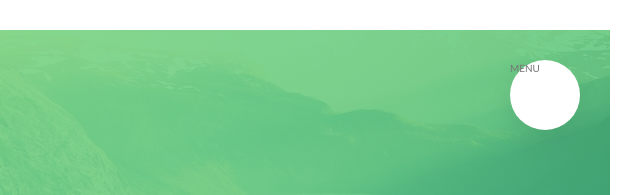
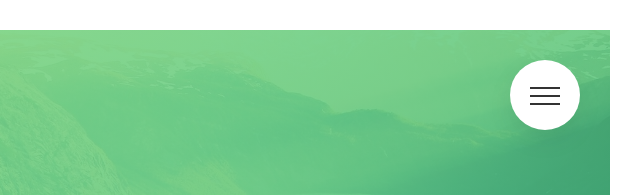
Before and after one commit to jimmyayo/Natours, a website: page index.html in a window 1280 px wide. Shown: the top 195 px of the page, 640-1280 px from the left. Drawn offline with Linux system fonts and the light colour scheme.

Commit message:
finish nav popup effects

```diff
--- a/index.html
+++ b/index.html
@@ -18,7 +18,9 @@
     <div class="navigation">
         <input type="checkbox" class="navigation__checkbox" id="navi-toggle">
 
-        <label for="navi-toggle" class="navigation__button">MENU</label>
+        <label for="navi-toggle" class="navigation__button">
+            <span class="navigation__icon">&nbsp;</span>
+        </label>
         <div class="navigation__background">&nbsp;</div>
         <nav class="navigation__nav">
             <ul class="navigation__list">
--- a/sass/layout/_navigation.scss
+++ b/sass/layout/_navigation.scss
@@ -6,6 +6,7 @@
 
    &__button {
       background-color: $color-white;
+      text-align: center;
       height: 7rem;
       width:7rem;
       position: fixed;
@@ -13,6 +14,7 @@
       right: 6rem;
       border-radius: 50%;
       z-index: 2000;
+      cursor: pointer;
    }
 
    &__background {
@@ -91,4 +93,51 @@
       opacity: 1;
       width: 100%;
    }
+
+   // ICON
+   &__icon {
+      position: relative;
+      margin-top: 3.5rem;
+      &,
+      &::before,
+      &::after {
+         width: 3rem;
+         height: 2px;
+         background-color: $color-gray-dark-3;
+         display: inline-block;
+
+      }
+      &::before,
+      &::after {
+         content: "";
+         left: 0;
+         position: absolute;
+         transition: all .2s;
+      }
+      &::before {
+         top: -.8rem;
+      }
+      &::after {
+         top: .8rem;
+      }
+   }
+
+   &__button:hover &__icon::before {
+      top: -1rem;
+   }
+   &__button:hover &__icon::after {
+      top: 1rem;
+   }
+
+   &__checkbox:checked + &__button &__icon {
+      background-color: transparent;
+   }
+   &__checkbox:checked + &__button &__icon::before {
+      top: 0;
+      transform: rotate(135deg);
+   }
+   &__checkbox:checked + &__button &__icon::after {
+      top: 0;
+      transform: rotate(-135deg);
+   }
 }
```
Also changed, not shown: css/style.css.
